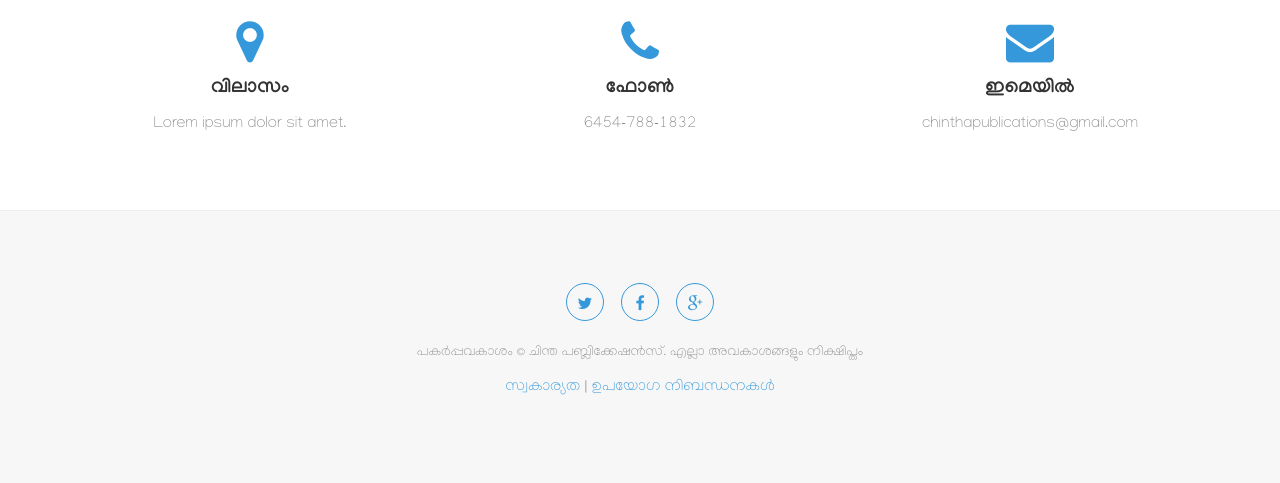
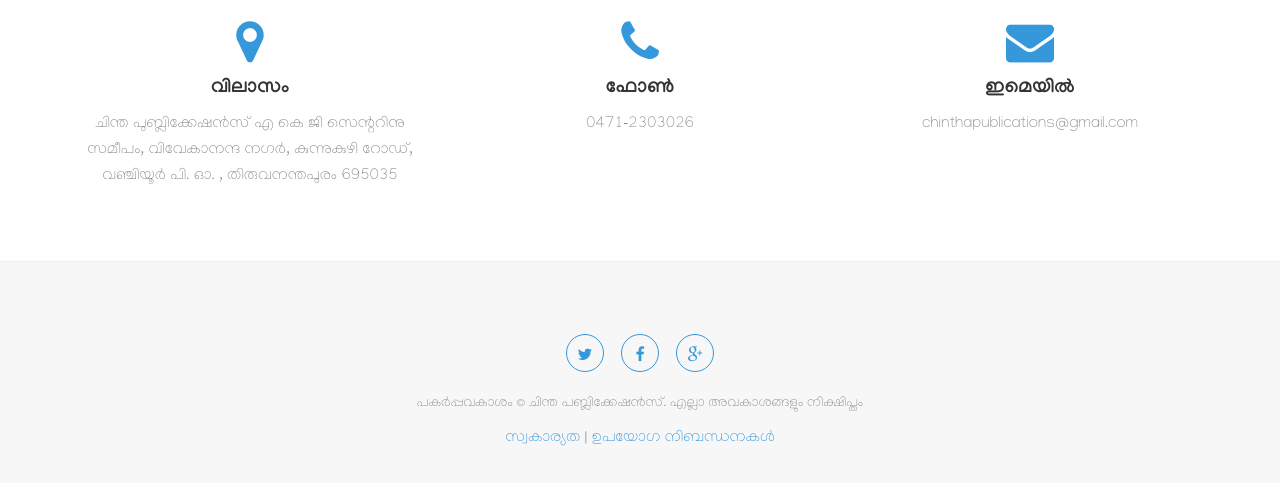
Before and after one commit to syamnath/chintha, a plain HTML site: page index.html in a window 1280 px wide. Shown: the part 5159-5642 px from the top of the page. Drawn offline with Linux system fonts and the light colour scheme; some packages are replaced by stand-ins of ours; no server answers.

```diff
--- a/index.html
+++ b/index.html
@@ -411,11 +411,13 @@
     <ul class="address row text-center">
       <li class="col-sm-4"><i class="fa fa-map-marker"></i>
         <h4>വിലാസം</h4>
-        <p>Lorem ipsum dolor sit amet.</p>
+        <p>ചിന്ത പുബ്ലിക്കേഷൻസ്
+എ കെ ജി സെന്ററിനു സമീപം, വിവേകാനന്ദ നഗർ,
+കുന്നുകുഴി റോഡ്, വഞ്ചിയൂർ പി. ഓ. , തിരുവനന്തപുരം 695035  </p>
       </li>
       <li class="col-sm-4"><i class="fa fa-phone"></i>
         <h4>ഫോൺ</h4>
-        <p>6454-788-1832</p>
+        <p>0471-2303026</p>
       </li>
       <li class="col-sm-4"><i class="fa fa-envelope"></i>
         <h4>ഇമെയിൽ</h4>
--- a/js/gmap.js
+++ b/js/gmap.js
@@ -1,4 +1,4 @@
-var mapLocation = new google.maps.LatLng(8.5302419,76.9349627); //change coordinates here
+var mapLocation = new google.maps.LatLng(8.5046929,76.9432129); //change coordinates here
 var marker;
 var map;
 
```
